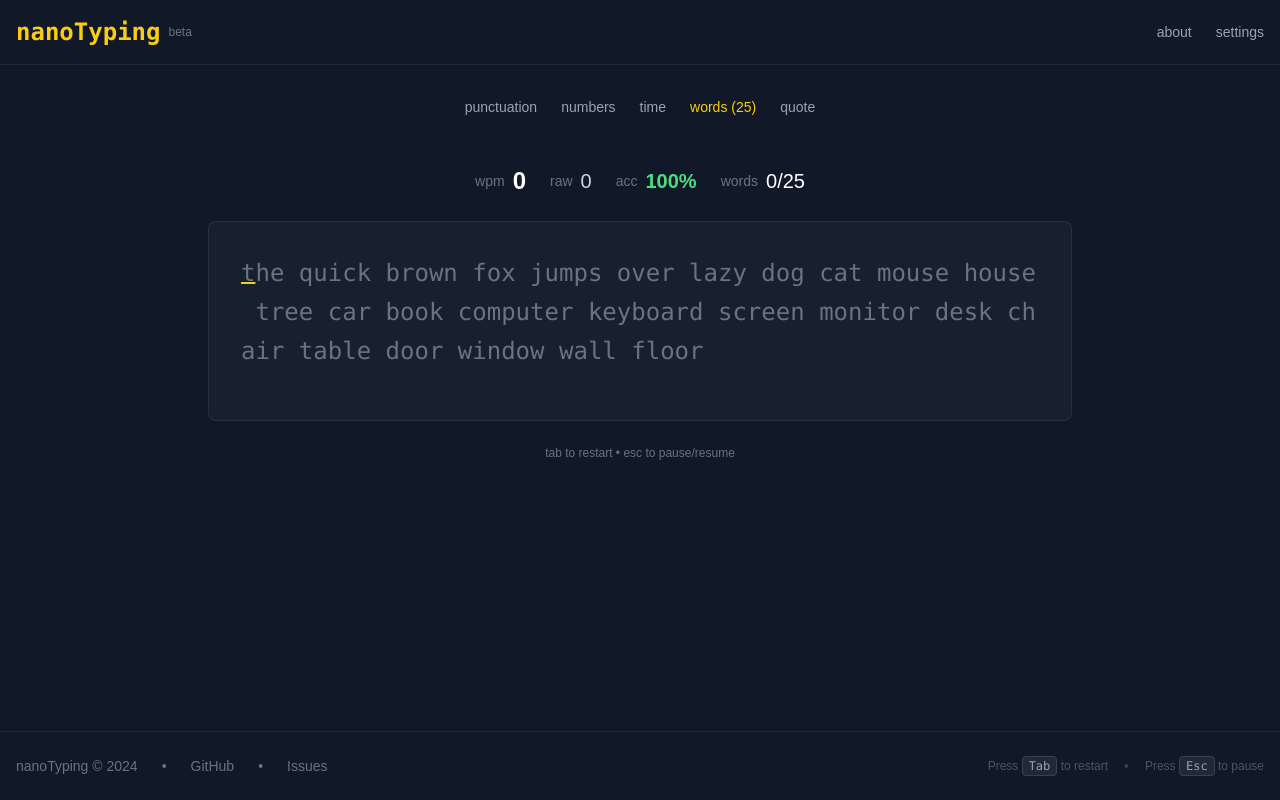
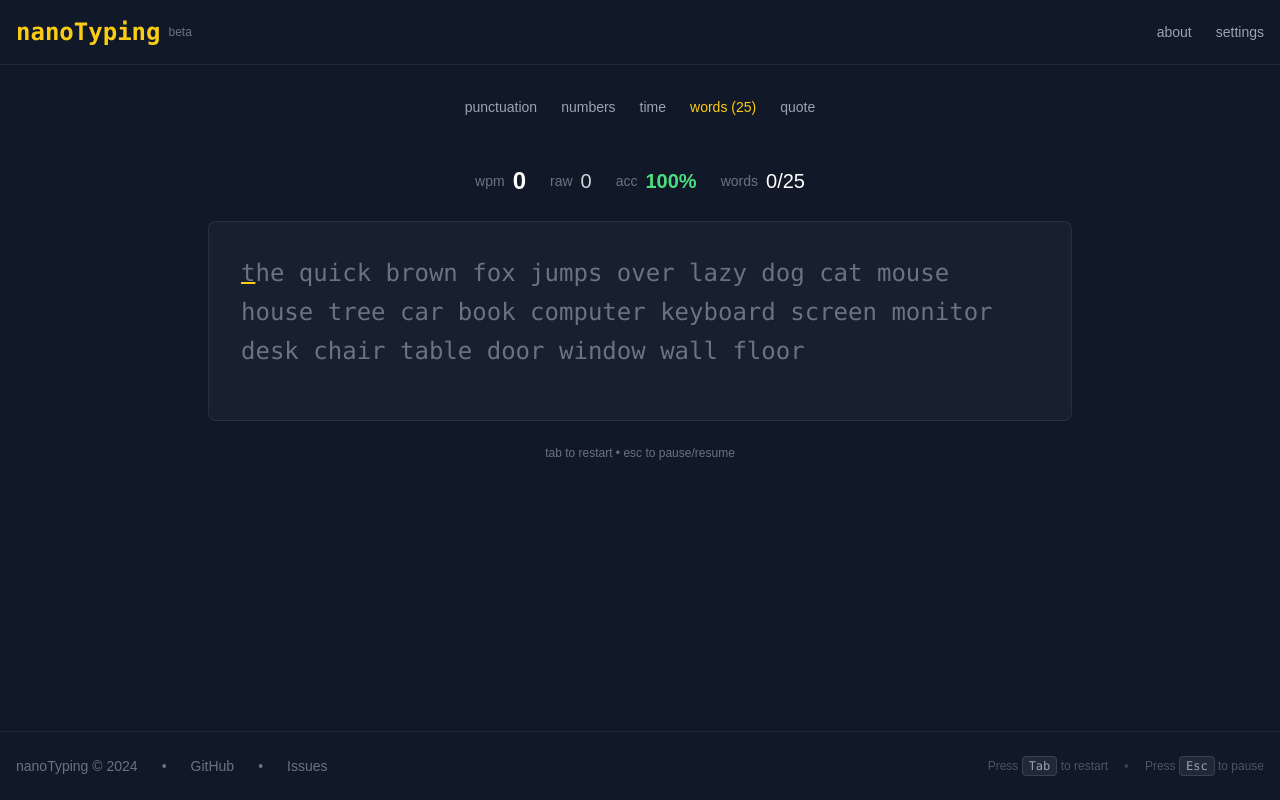
Before and after one commit to naodmulu/nanoTyping-web, a Next.js app: page /layout/body in a window 1280 px wide. Built offline with nearby package versions, Linux system fonts and the light colour scheme.

Commit message:
feat: update TypingBox to render text by words and enhance character tracking

```diff
--- a/app/layout/body/components/TypingBox.tsx
+++ b/app/layout/body/components/TypingBox.tsx
@@ -244,22 +244,85 @@ const TypingBox = ({ config = DEFAULT_CONFIG }: { config?: TestConfig }) => {
     };
   }, [handleKeyDown]);
 
+  // const renderText = () => {
+  //   // TODO: change the structure to word based rather than letter
+  //   return text.split('').map((char, i) => {
+  //     const state = charStates[i] || null;
+  //     const isCurrent = i === currentIndex;
+
+  //     return (
+  //       <span
+  //         key={i}
+  //         ref={isCurrent ? currentCharRef : null}
+  //         className="inline-block"
+  //       >
+  //         <CharDisplay char={char} state={state} isCurrent={isCurrent} />
+  //       </span>
+  //     );
+  //   });
+  // };
+
   const renderText = () => {
-    return text.split('').map((char, i) => {
-      const state = charStates[i] || null;
-      const isCurrent = i === currentIndex;
+    let globalCharIndex = 0;
+    const words = text.split(' ');
 
+    return words.map((word, wordIndex) => {
       return (
-        <span
-          key={i}
-          ref={isCurrent ? currentCharRef : null}
-          className="inline-block"
-        >
-          <CharDisplay char={char} state={state} isCurrent={isCurrent} />
+        <span key={wordIndex} className="inline-block">
+          {/* Letters */}
+          {word.split('').map((char, letterIndex) => {
+            const state = charStates[globalCharIndex] || null;
+            const isCurrent = globalCharIndex === currentIndex;
+            const id = `${wordIndex}-${letterIndex}`;
+
+            const el = (
+              <span
+                key={id}
+                id={id}
+                ref={isCurrent ? currentCharRef : null}
+                className="inline-block"
+              >
+                <CharDisplay
+                  char={char}
+                  state={state}
+                  isCurrent={isCurrent}
+                />
+              </span>
+            );
+
+            globalCharIndex++;
+            return el;
+          })}
+
+          {/* Space (except after last word) */}
+          {wordIndex < words.length - 1 && (() => {
+            const state = charStates[globalCharIndex] || null;
+            const isCurrent = globalCharIndex === currentIndex;
+            const id = `${wordIndex}-space`;
+
+            const spaceEl = (
+              <span
+                key={id}
+                id={id}
+                ref={isCurrent ? currentCharRef : null}
+                className="inline-block"
+              >
+                <CharDisplay
+                  char=" "
+                  state={state}
+                  isCurrent={isCurrent}
+                />
+              </span>
+            );
+
+            globalCharIndex++;
+            return spaceEl;
+          })()}
         </span>
       );
     });
   };
+
 
   return (
     <>
@@ -299,6 +362,8 @@ const TypingBox = ({ config = DEFAULT_CONFIG }: { config?: TestConfig }) => {
               </span>
             );
           })()}
+
+          {/* {config.mode === 'timer'} */}
         </div>
 
         <div
```
Also changed, not shown: 1 other file (tests, documents, lock files or other folders).
